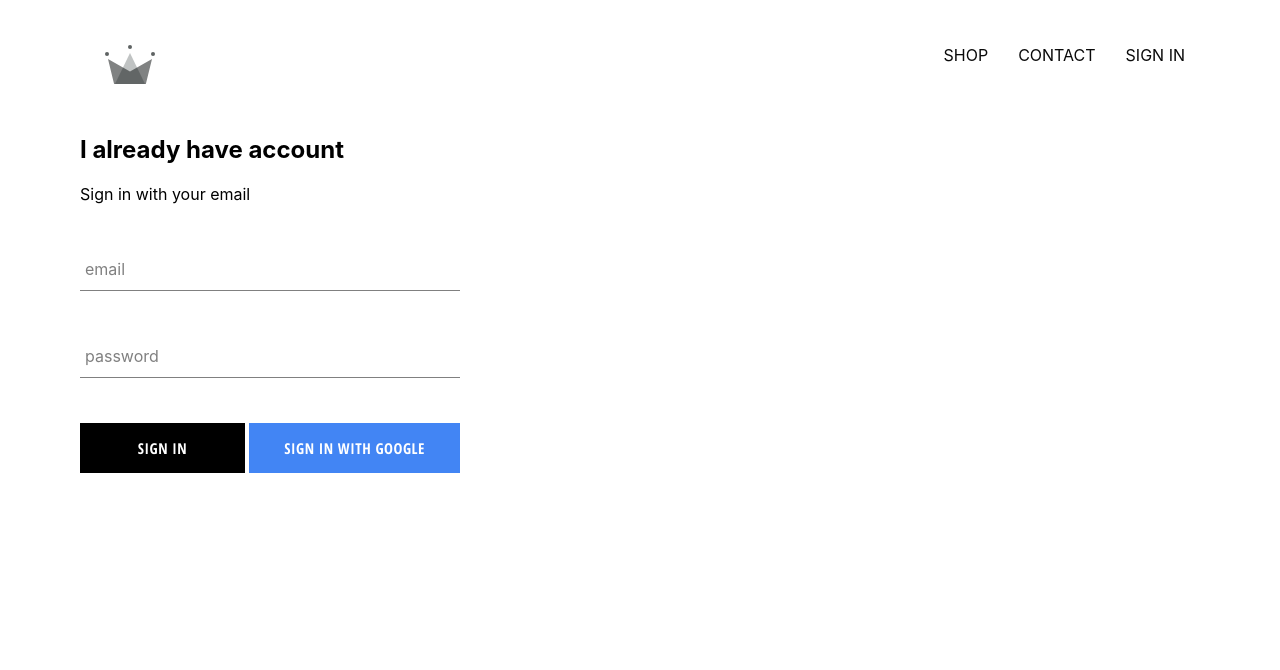
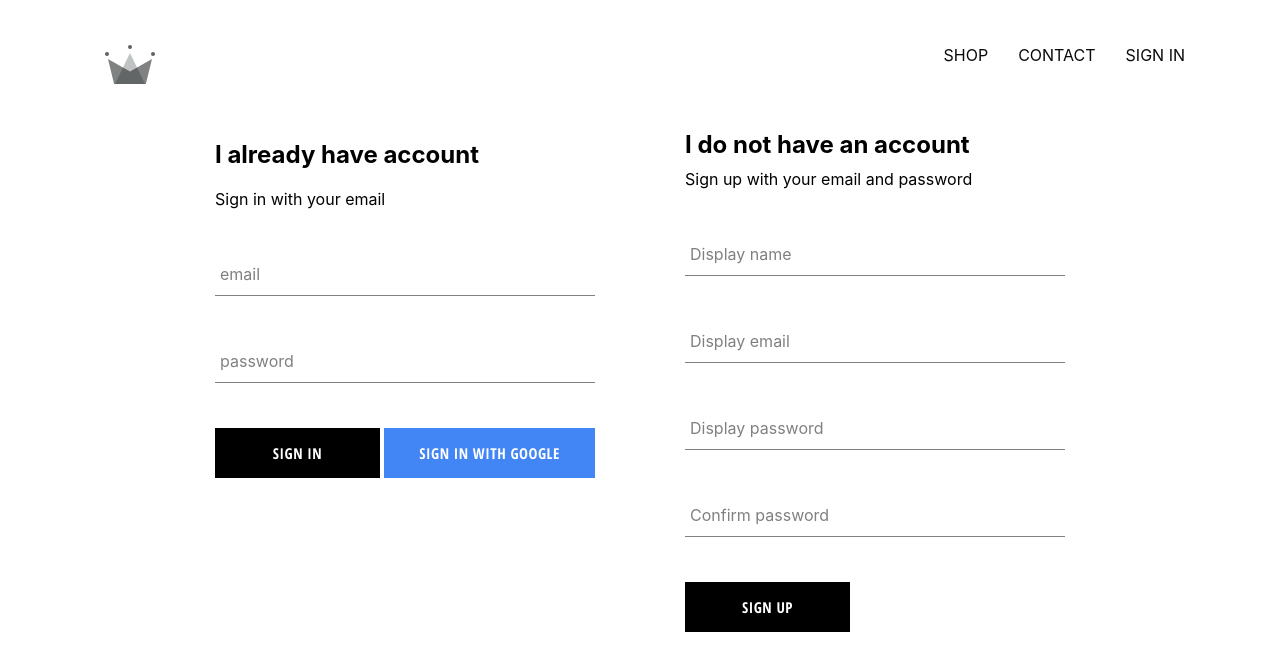
Before and after one commit to badjaaga/e-comm-react-app, a React (Create React App) app: page /signin in a window 1280 px wide. Shown: the top 670 px of the page. Built offline with nearby package versions, Linux system fonts and the light colour scheme; no server answers.

Commit message:
implemented firebase utils, included ability to store authenticated users into firestore database

```diff
--- a/src/App.js
+++ b/src/App.js
@@ -5,7 +5,7 @@ import Homepage from "./pages/homepage/homepage.component";
 import ShopPage from "./pages/shop/shop.component";
 import SignInAndSignUp from "./pages/sign-in-and-sign-up/sign-in-and-sign-up";
 import Header from "./components/header/header.component";
-import {auth} from './firebase/firebase.utils';
+import {auth, createUserProfileDocument} from './firebase/firebase.utils';
 
 import './App.css';
 
@@ -20,8 +20,22 @@ class App extends React.Component {
     unsubscribeFromAuth = null;
 
     componentDidMount() {
-        this.unsubscribeFromAuth = auth.onAuthStateChanged(user => {
-            this.setState({currentUser: user});
+        this.unsubscribeFromAuth = auth.onAuthStateChanged(async (userAuth) => {
+            if(userAuth){
+                const userRef = await createUserProfileDocument(userAuth);
+
+                userRef.onSnapshot(snapShot => {
+                    this.setState({
+                        currentUser: {
+                            id: snapShot.id,
+                            ...snapShot.data()
+                        }
+                    })
+                    console.log(this.state);
+                })
+
+            }
+            this.setState({currentUser: userAuth});
         })
     }
 
--- /dev/null
+++ b/src/components/sign-up/sign-up.component.jsx
@@ -0,0 +1,100 @@
+import React from "react";
+
+import FormInput from "../form-input/form-input.component";
+import CustomButton from "../custom-button/custom-button.component";
+
+import {auth, createUserProfileDocument} from "../../firebase/firebase.utils";
+
+import './sign-up.style.scss';
+
+class SignUp extends React.Component{
+    constructor() {
+        super();
+
+        this.state = {
+            displayName: '',
+            email: '',
+            password: '',
+            confirmPassword: ''
+        }
+    }
+
+    handleSubmit = async event => {
+        event.preventDefault();
+        const {displayName, email, password, confirmPassword} = this.state;
+
+        if(password!==confirmPassword){
+            alert('Passwords don\'t match');
+            return;
+        }
+
+        try{
+            const {user} = await auth.createUserWithEmailAndPassword(email, password);
+
+            await createUserProfileDocument(user, {displayName});
+
+            this.setState({
+                displayName: '',
+                email: '',
+                password: '',
+                confirmPassword: ''
+            });
+        }
+        catch (e){
+            console.error(e)
+        }
+    };
+
+    handleChange = event => {
+        const {name, value} = event.target;
+
+        this.setState({[name]: value});
+    }
+
+    render() {
+        const {displayName, email, password, confirmPassword} = this.state;
+        return(
+            <div className="sign-up">
+                <h2 className="title">
+                    I do not have an account
+                </h2>
+                <span>
+                    Sign up with your email and password
+                </span>
+                <form className="sign-up-form" onSubmit={this.handleSubmit}>
+                    <FormInput
+                    type='text'
+                    name='displayName'
+                    value={displayName}
+                    onChange={this.handleChange}
+                    label='Display name'
+                    required />
+                    <FormInput
+                    type='email'
+                    name='email'
+                    value={email}
+                    onChange={this.handleChange}
+                    label='Display email'
+                    required />
+                    <FormInput
+                    type='password'
+                    name='password'
+                    value={password}
+                    onChange={this.handleChange}
+                    label='Display password'
+                    required />
+                    <FormInput
+                    type='password'
+                    name='confirmPassword'
+                    value={confirmPassword}
+                    onChange={this.handleChange}
+                    label='Confirm password'
+                    required />
+                    <CustomButton type='submit'>SIGN UP</CustomButton>
+                </form>
+            </div>
+        )
+    }
+}
+
+export default SignUp;
--- /dev/null
+++ b/src/components/sign-up/sign-up.style.scss
@@ -0,0 +1,9 @@
+.sign-up {
+  display: flex;
+  flex-direction: column;
+  width: 380px;
+
+    .title {
+      margin: 10px 0;
+    }
+}
--- a/src/firebase/firebase.utils.js
+++ b/src/firebase/firebase.utils.js
@@ -13,6 +13,36 @@ const config = {
 
 firebase.initializeApp(config);
 
+export const createUserProfileDocument = async (userAuth, additionalData) => {
+    if (!userAuth) return;
+
+    const userRef = firestore.doc(`users/${userAuth.uid}`);
+
+    const snapShot = await userRef.get();
+
+    if(!snapShot.exists){
+        const {displayName, email} = userAuth;
+        const createdAt = new Date();
+
+        try {
+            await userRef.set({
+                displayName,
+                email,
+                createdAt,
+                ...additionalData
+            })
+        } catch (err){
+            console.log('error creating user', err.message);
+
+        }
+
+
+    }
+    return userRef;
+}
+
+
+
 export const auth = firebase.auth();
 export const firestore = firebase.firestore();
 
--- a/src/pages/sign-in-and-sign-up/sign-in-and-sign-up.jsx
+++ b/src/pages/sign-in-and-sign-up/sign-in-and-sign-up.jsx
@@ -3,9 +3,14 @@ import React from "react";
 import './sign-in-and-sign-up.style.scss';
 
 import SignIn from "../../components/sign-in/sign-in.component";
+import SignUp from "../../components/sign-up/sign-up.component";
 
 const SignInAndSignUp = () => (
-    <SignIn/>
+    <div className='sign-in-and-sign-up'>
+        <SignIn />
+        <SignUp />
+    </div>
+
 )
 
 export default SignInAndSignUp;
--- a/src/pages/sign-in-and-sign-up/sign-in-and-sign-up.style.scss
+++ b/src/pages/sign-in-and-sign-up/sign-in-and-sign-up.style.scss
@@ -0,0 +1,6 @@
+.sign-in-and-sign-up {
+  width: 850px;
+  display: flex;
+  justify-content: space-between;
+  margin: 30px auto;
+}
```
